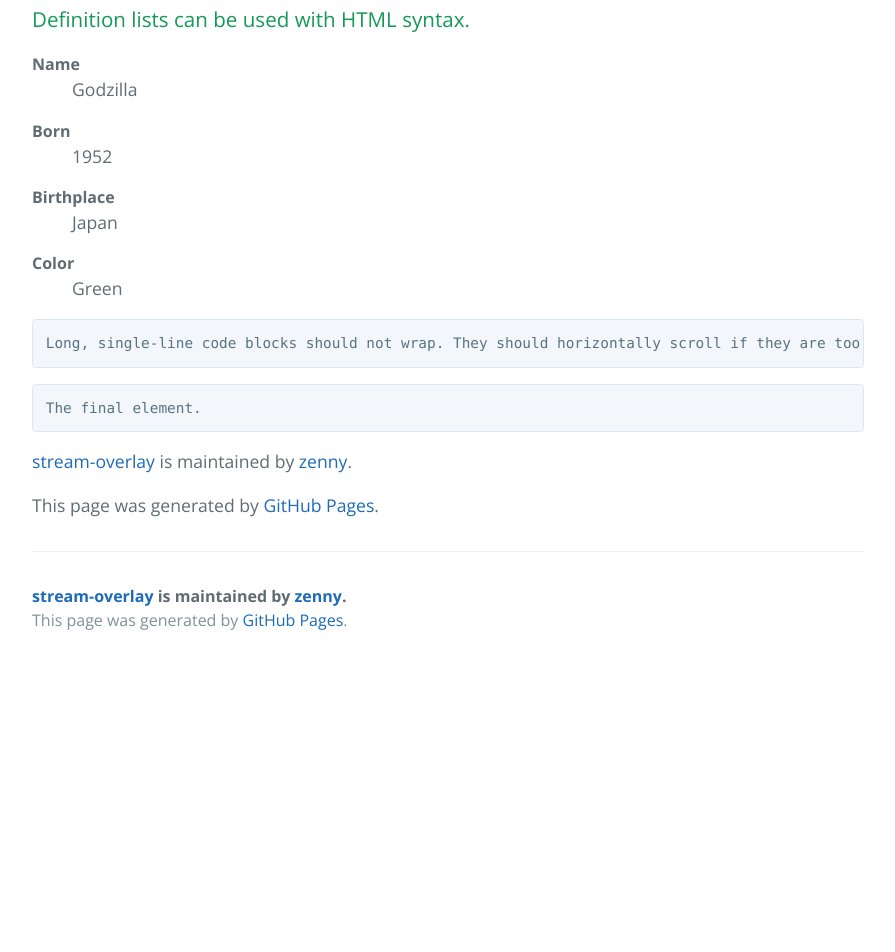
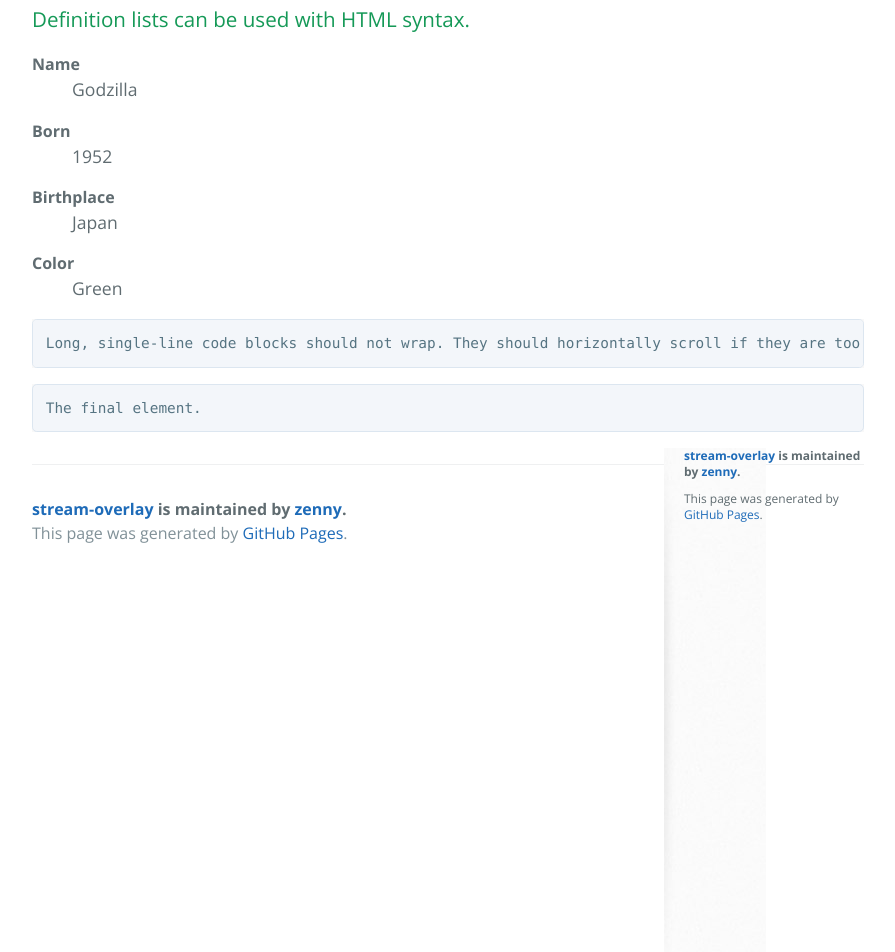
Before and after one commit to zenny/stream-overlay, a Jekyll site: the page built from index.md, in a window 1280 px wide. Shown: the part 3436-4388 px from the top of the page, without its empty margins (192-1087 px from the left). Built offline with Jekyll 4.4.1, drawn with Linux system fonts in a browser that asks for light colours; the repository's description, which GitHub fills in, is left out; before the commit the page ends 4100 px from its top, so only the background shows below that.

Commit message:
Update jekyll-theme-cayman.scss

```diff
--- a/_sass/jekyll-theme-cayman.scss
+++ b/_sass/jekyll-theme-cayman.scss
@@ -32,7 +32,20 @@ body {
   line-height: 1.5;
   color: $body-text-color;
 }
+aside#sidebar {
+  float: right;
+  width: 200px;
+  min-height: 504px;
+  padding-left: 20px;
+  font-size: 12px;
+  line-height: 1.3;
+  background: transparent url(../images/sidebar-bg.jpg) 0 0 no-repeat;
+}
 
+aside#sidebar p.repo-owner,
+aside#sidebar p.repo-owner a {
+  font-weight: bold;
+}
 a {
   color: $body-link-color;
   text-decoration: none;
```
